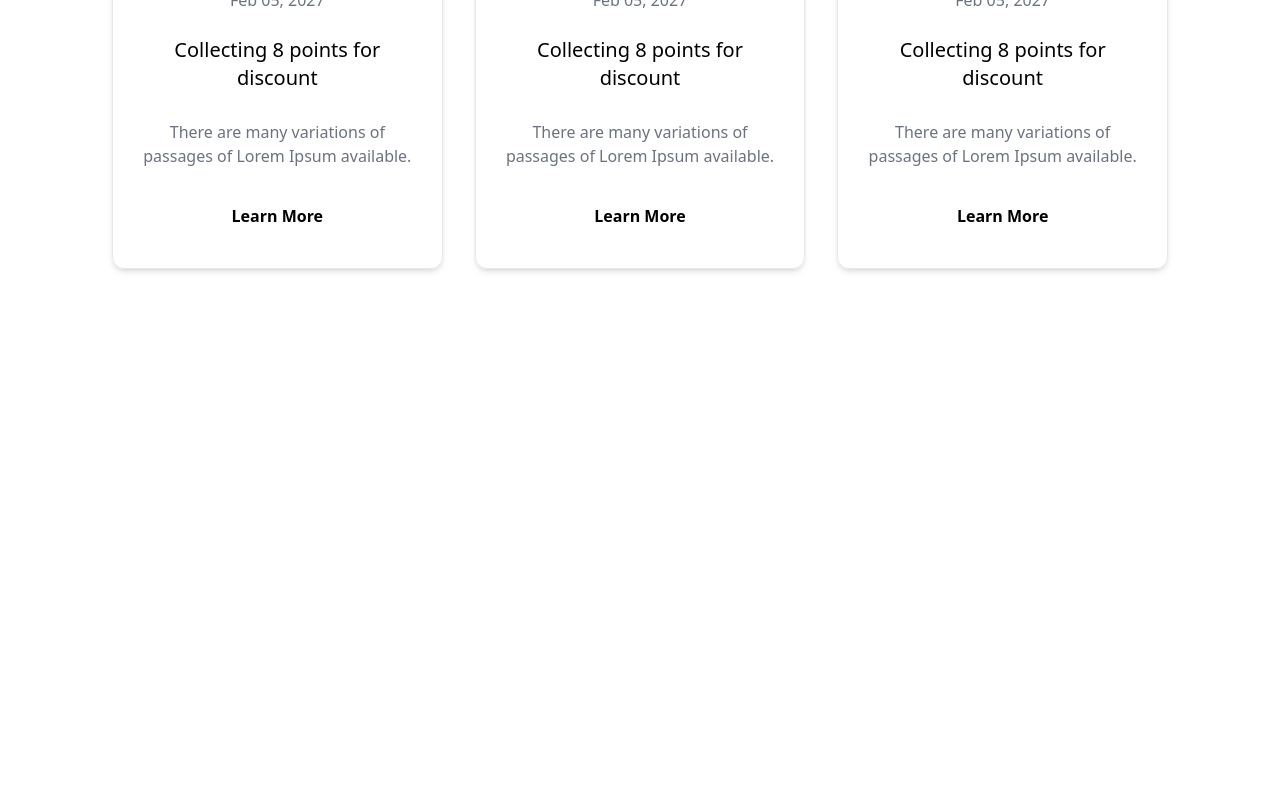
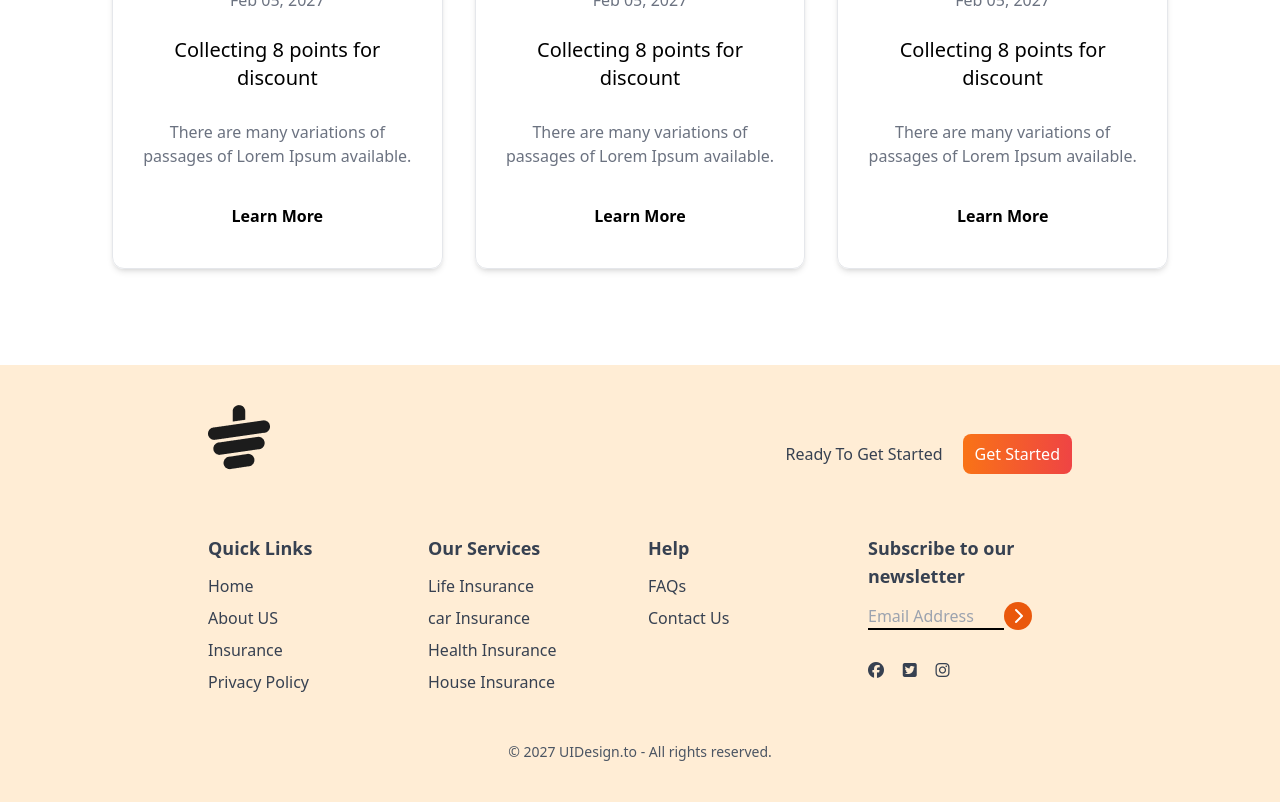
Before and after one commit to joynto7/tea-house, a plain HTML site: page index.html in a window 1280 px wide. Shown: the part 2853-3655 px from the top of the page. Before the commit the page ends 3218 px from the top, so only its background shows below. Drawn offline with nearby package versions, Linux system fonts and the light colour scheme.

Commit message:
Footer Section Done

```diff
--- a/index.html
+++ b/index.html
@@ -288,20 +288,123 @@
       </section>
 
 
+     </main>
+
+     <!-- footer section -->
+
+     <footer class="bg-orange-100  text-gray-700 px-4 py-10 md:px-16">
+
+      <div class="w-9/12 mx-auto" >
+
+        <!-- logo -->
+        <div class="mb-8 flex justify-between ">
+          <img class="mb-8" src="images/cup.png" alt="">
 
 
+         <div class="flex items-center gap-5">
+
+          <h4>Ready To Get Started </h4>
+          <button class="bg-gradient-to-r from-orange-500 to-red-500
+          px-3 py-2 rounded-lg text-white">Get Started </button>
+         </div>
+
+        </div>
+
+          <!-- links -->
+
+          <div class="grid grid-cols-1 md:grid-cols-2 lg:grid-cols-4 gap-4">
+
+          <!-- first column -->
+
+          <div>
+            <h3 class="font-semibold text-lg mb-3 ">Quick Links</h3>
+            <ul class="space-y-2">
+              <li>
+                <a class="hover:text-orange-600" href="#">Home</a>
+              </li>
+              <li>
+                <a class="hover:text-orange-600" href="#">About US</a>
+              </li>
+              <li>
+                <a class="hover:text-orange-600" href="#">Insurance</a>
+              </li>
+              <li>
+                <a class="hover:text-orange-600" href="#">Privacy Policy</a>
+              </li>
+
+            </ul>
+          </div>
+
+          <!-- second column -->
+
+          <div>
+            <h3 class="font-semibold text-lg mb-3 ">Our Services</h3>
+            <ul class="space-y-2">
+              <li>
+                <a class="hover:text-orange-600" href="#">Life Insurance</a>
+              </li>
+              <li>
+                <a class="hover:text-orange-600" href="#">car Insurance</a>
+              </li>
+              <li>
+                <a class="hover:text-orange-600" href="#">Health Insurance</a>
+              </li>
+              <li>
+                <a class="hover:text-orange-600" href="#">House Insurance</a>
+              </li>
+
+            </ul>
+          </div>
 
 
+          <!-- Third Column -->
 
+          <div>
+            <h3 class="font-semibold text-lg mb-3 ">Help</h3>
+            <ul class="space-y-2">
+              <li>
+                <a class="hover:text-orange-600" href="#">FAQs</a>
+              </li>
+              <li>
+                <a class="hover:text-orange-600" href="#">Contact Us </a>
+              </li>
 
+            </ul>
+          </div>
 
+          <!-- Fourth column -->
 
+          <div>
+            <h3 class="font-semibold text-lg mb-3">
+              Subscribe to our newsletter
+            </h3>
+            <div class="flex flex-col space-y-2">
+              <div>
+                <input placeholder="Email Address " type="text" class="bg-transparent border-b-2
+                border-black w-4/6 "><i class="fa-sharp fa-solid fa-chevron-right w-7 h-7
+                bg-orange-600 inline-flex rounded-full text-white justify-center items-center"></i>
+              </div>
 
+              <div class="flex justify-between pt-6 w-2/5 mb-2 mt-8 ">
+                <i class="fa-brands fa-facebook"></i>
+                <i class="fa-brands fa-square-twitter"></i>
+                <i class="fa-brands fa-instagram"></i>
 
+              </div>
 
+            </div>
 
+          </div>
 
-     </main>
+        </div>
+
+          <div class="text-center pt-8 mt-4 ">
+            <p class="text-sm text-gray-600">© 2027 UIDesign.to - All rights reserved.</p>
+          </div>
+
+      </div>
+
+     </footer>
 
 
 </body>
```
